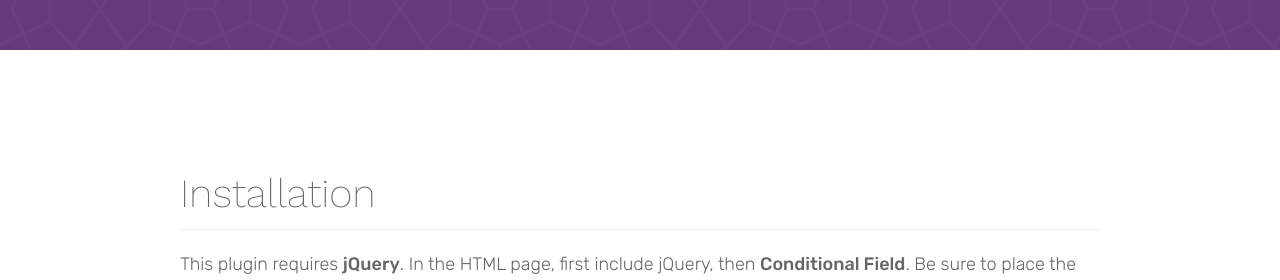
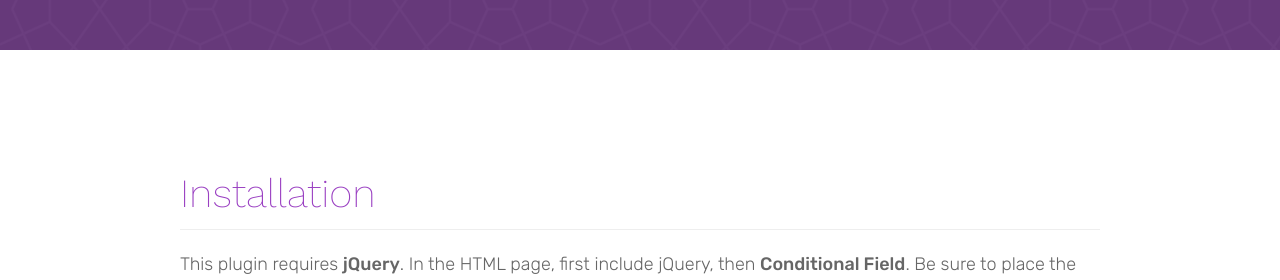
Before and after one commit to stevenwanderski/conditional-field, a website: page index.html in a window 1280 px wide. Shown: the part 391-671 px from the top of the page. Drawn offline with nearby package versions, Linux system fonts and the light colour scheme; a web font is replaced by a local one.

Commit message:
Adds color to h2

```diff
--- a/docs/sass/_base.scss
+++ b/docs/sass/_base.scss
@@ -53,6 +53,7 @@ h2 {
   margin-bottom: 20px;
   border-bottom: solid #eee 1px;
   font-family: 'Work Sans';
+  color: $primary;
 }
 
 h2:before {
```
Also changed, not shown: docs/app.css.
